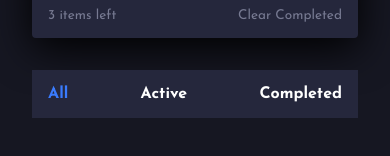
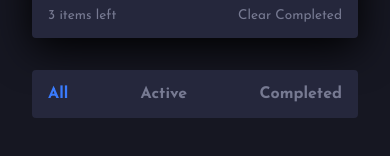
Before and after one commit to nesa402610/todo-app, a React (Create React App) app: page / in a window 390 px wide. Shown: the part 474-630 px from the top of the page. Built offline with nearby package versions, Linux system fonts and the light colour scheme.

Commit message:
Хотфикс стилей на мобилке

```diff
--- a/src/DarkTheme.css
+++ b/src/DarkTheme.css
@@ -26,6 +26,7 @@ body {
     margin: 0;
     padding: 0;
 }
+
 body::before {
     content: '';
     background: url(img/bg-desktop-dark.jpg);
@@ -39,6 +40,7 @@ body::before {
     top: 0;
     left: 0;
 }
+
 header {
     display: flex;
     justify-content: space-between;
@@ -50,6 +52,7 @@ header {
     margin: auto;
     margin-top: 2rem;
 }
+
 .container {
     width: 1440px;
 }
@@ -77,7 +80,8 @@ header {
 .todoapp__content {
     border-radius: 4px;
     background-color: var(--VeryDarkDesaturatedBlue);
-    box-shadow: 0 10px 42px 0 black;}
+    box-shadow: 0 10px 42px 0 black;
+}
 
 .todoapp__task {
     display: flex;
@@ -97,6 +101,7 @@ header {
     border-radius: 50%;
     border: 1px solid var(--VeryDarkGrayishBlueDark);
 }
+
 .todoapp__task__state:hover {
     -moz-border-image: var(--CheckBackground);
 }
@@ -145,6 +150,7 @@ header {
 .todoapp__sorting--item.active {
     color: var(--BrightBlue);
 }
+
 .todoapp__sorting.mobile {
     display: none;
 }
@@ -152,6 +158,7 @@ header {
 .todoapp__info {
     color: var(--DarkGrayishBlue);
 }
+
 .todoapp_clear:hover, .todoapp__sorting--item:hover {
     color: white;
 }
@@ -171,30 +178,37 @@ input {
     header, .todoapp {
         width: 100%;
     }
+
     header {
         padding: 2rem;
         font-size: 2rem;
     }
+
     .todoapp {
         padding: 0 2rem;
     }
+
     body::before {
         background: url(img/bg-mobile-dark.jpg);
         background-repeat: no-repeat;
         background-size: contain;
     }
+
     .todoapp__sorting {
         display: none;
     }
+
     .todoapp__sorting--item:hover {
         color: var(--BrightBlue);
     }
+
     .todoapp__sorting.mobile {
         background-color: #25273c;
         margin-top: 2rem;
         padding: 1rem;
         display: flex;
         justify-content: space-between;
-
+        border-radius: 4px;
+        color: var(--DarkGrayishBlue);
     }
 }
```
